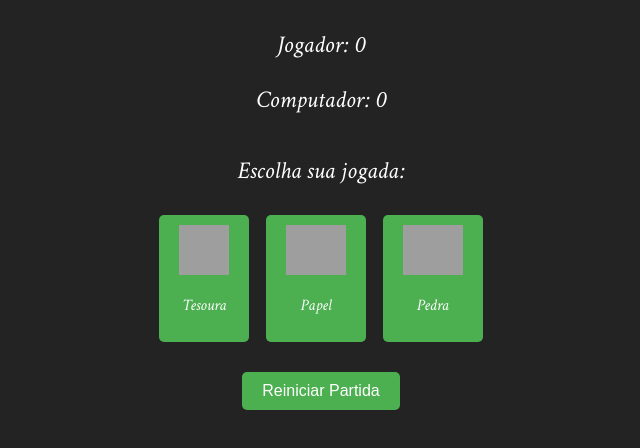
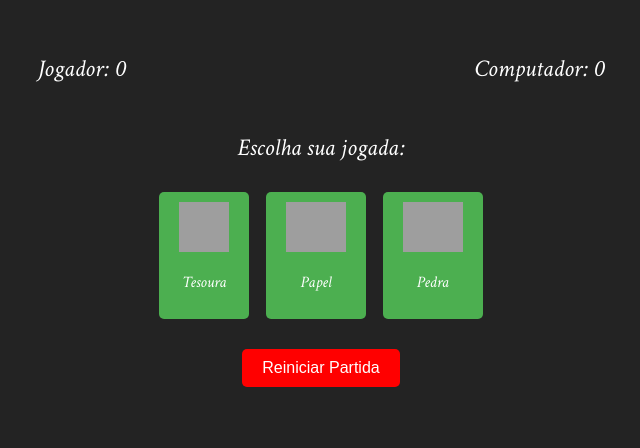
Before and after one commit to jonathan-laco/game, a plain HTML site: page index.html in a window 1280 px wide. Shown: the part 98-546 px from the top of the page, without its empty margins (319-959 px from the left). Drawn offline with Linux system fonts and the light colour scheme; grey boxes are pictures that could not be loaded.

Commit message:
Atualização final do código.

```diff
--- a/index.css
+++ b/index.css
@@ -16,12 +16,20 @@ body {
   }
 
   #scoreboard {
+    display: flex;
+    justify-content: space-evenly;
+    align-items: center;
     margin-top: 20px;
   }
 
-  #game {
-    margin-top: 40px;
+  #game-result {
+    font-weight: bold;
+    font-family: 'Crimson Text', serif;
+    color: #ffffff;
+    margin-left: 20px;
+    margin-right: 20px;
   }
+
 
   .choice,
   #restart-btn {
@@ -46,6 +54,16 @@ body {
     background-color: #3e8e41;
   }
 
+  .choice:disabled,
+  #restart-btn:disabled {
+    cursor: not-allowed;
+  }
+
+  #restart-btn {
+    transition: background-color 0.3s ease, transform 0.3s ease;
+    cursor: not-allowed;
+  }
+
 
   #result {
     margin-top: 20px;
@@ -60,18 +78,23 @@ body {
 
   .choice,
 #restart-btn {
-  /* ... */
+
   transition: background-color 0.3s ease, transform 0.3s ease;
+  cursor: pointer;
+
 }
+
 
 .choice:hover,
 #restart-btn:hover {
-  background-color: #45a049;
   transform: scale(1.05);
 }
 
 .choice:active,
 #restart-btn:active {
-  background-color: #3e8e41;
   transform: scale(0.95);
 }
+
+.game-over{
+  background-color: #ff0000;
+}
--- a/index.html
+++ b/index.html
@@ -3,6 +3,7 @@
 <head>
   <title>Pedra-Papel-Tesoura</title>
   <link rel="stylesheet" type="text/css" href="index.css">
+  <link rel="stylesheet" type="text/css" href="media.css">
   <link rel="shortcut icon" href="fav.png" type="image/x-icon"/>
   <meta charset="utf-8">
   <link rel="preconnect" href="https://fonts.googleapis.com">
@@ -32,6 +33,5 @@
   <button id="restart-btn" onclick="restartGame()" disabled>Reiniciar Partida</button>
 
   <script src="index.js"></script>
-  <!-- Use o botão "Reiniciar Partida" para evitar chamar o alert em cada rodada -->
 </body>
 </html>
--- a/index.js
+++ b/index.js
@@ -1,3 +1,17 @@
+/*
+Autor: Jonathan Laco
+GitHub: https://github.com/jonathan-laco
+
+Este é um jogo simples de Pedra-Papel-Tesoura feito como parte de um projeto para aula da faculdade.
+
+Para uma melhor experiência, certifique-se de executar o arquivo index.js em conjunto com index.css e index.html.
+
+Caso não consiga vincular os arquivos corretamente, você também pode acessar o jogo através do link:
+https://jonathanlaco.me/game
+
+Divirta-se jogando!
+*/
+
 let playerScore = 0;
 let computerScore = 0;
 let round = 1;
@@ -25,8 +39,6 @@ function play(playerChoice) {
   } else {
     result = "Empate!";
   }
-
-  // Obter resposta da escolha do computador
 
   if (computerChoice === 1) {
     computerResponse = "O computador escolheu Tesoura!";
@@ -73,13 +85,17 @@ function endGame() {
   const restartBtn = document.getElementById("restart-btn");
   restartBtn.disabled = false;
   restartBtn.style.backgroundColor = "#4caf50";
+
+  const choiceButtons = document.querySelectorAll(".choice");
+  choiceButtons.forEach((button) => {
+    button.classList.add("game-over");
+  });
 }
 
 function restartGame() {
   playerScore = 0;
   computerScore = 0;
   round = 1;
-
   const playerScoreElement = document.getElementById("player-score");
   const computerScoreElement = document.getElementById("computer-score");
   playerScoreElement.textContent = "Jogador: " + playerScore;
@@ -92,9 +108,18 @@ function restartGame() {
   const choices = document.getElementsByClassName("choice");
   for (let i = 0; i < choices.length; i++) {
     choices[i].disabled = false;
+    choices[i].classList.remove("game-over");
   }
 
   const restartBtn = document.getElementById("restart-btn");
   restartBtn.disabled = true;
   restartBtn.style.backgroundColor = "#ff0000";
 }
+
+window.onload = function() {
+  const restartBtn = document.getElementById("restart-btn");
+  restartBtn.disabled = true;
+  restartBtn.style.backgroundColor = "#ff0000";
+  restartBtn.classList.add("game-over");
+};
+//
```
Also changed, not shown: 1 other file. Lines whose indentation alone changed are shown as unchanged.
